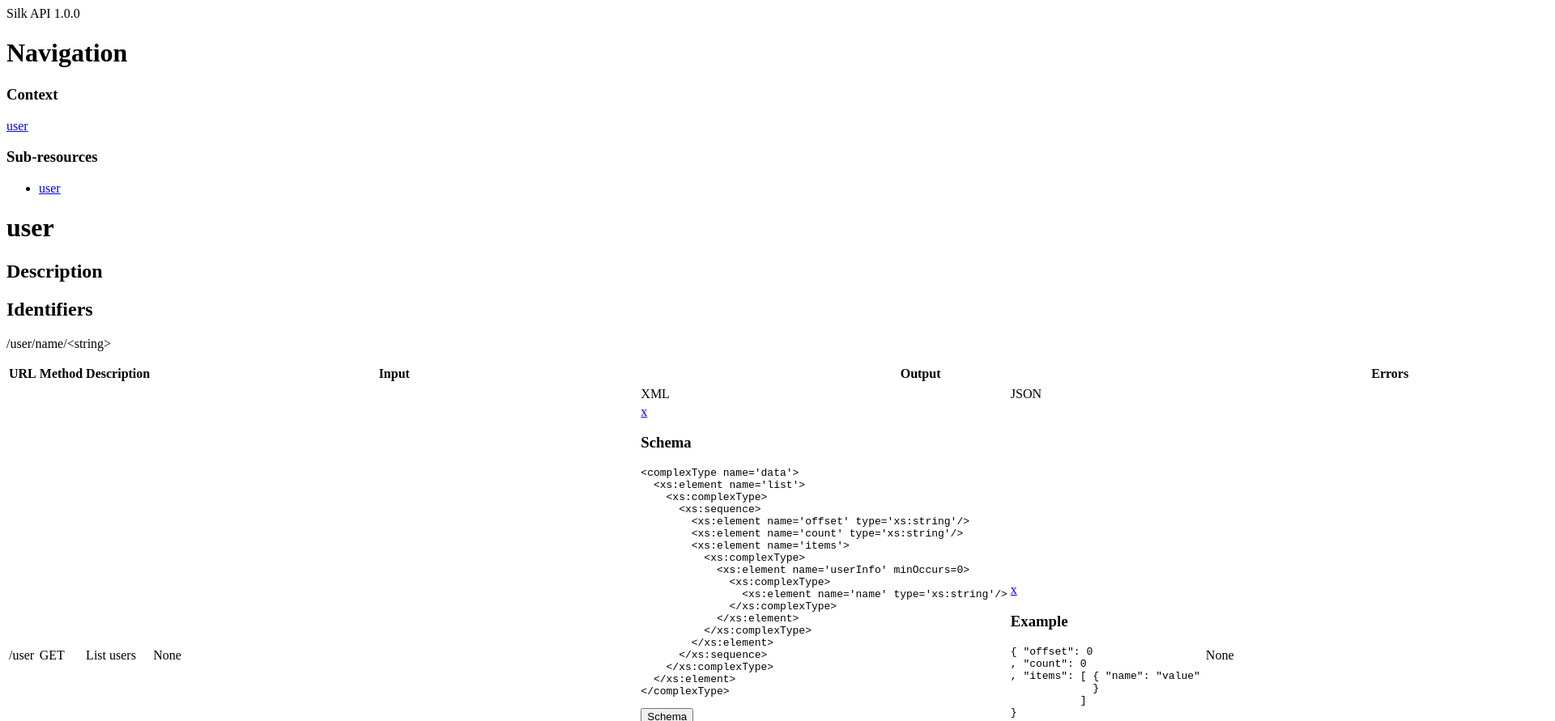
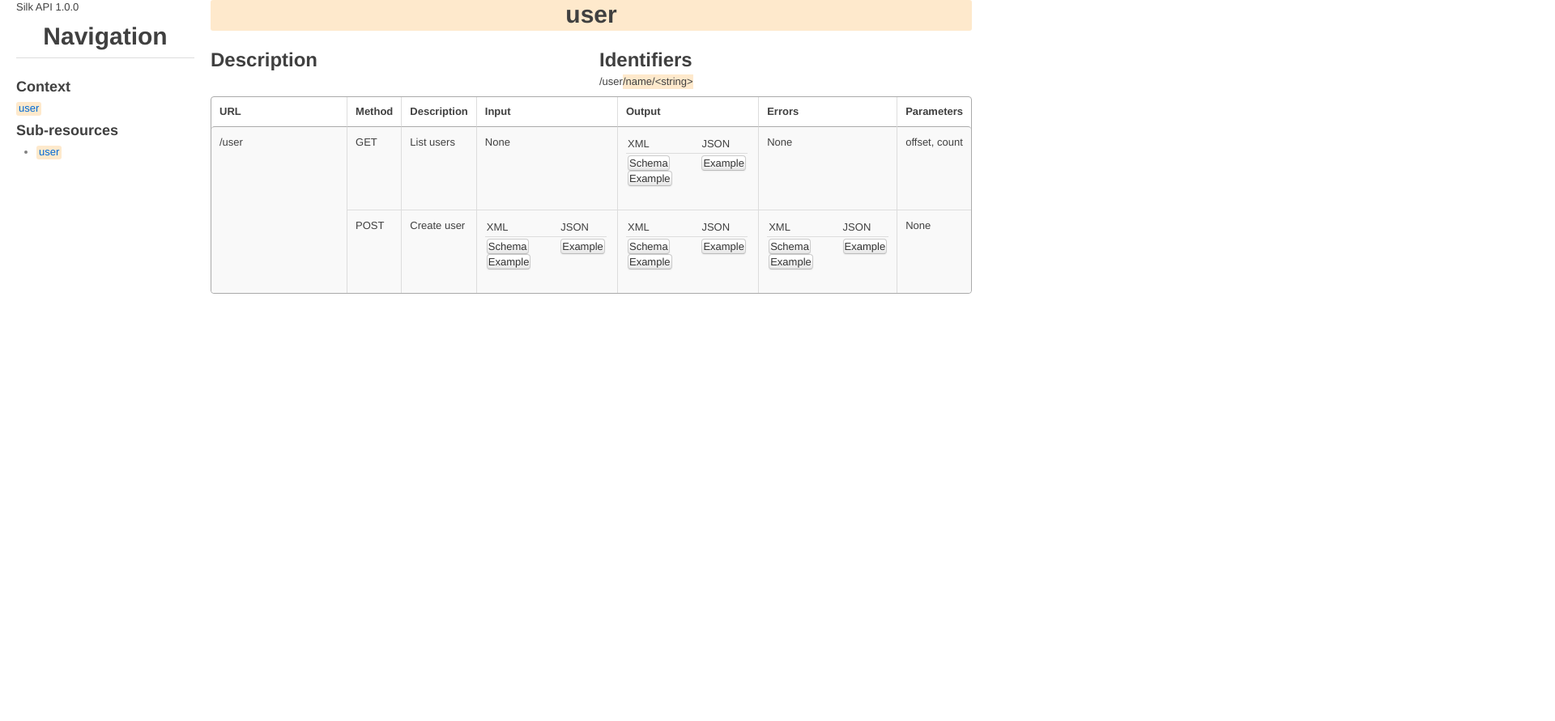
Before and after one commit to arowM/rest-doc-example, a plain HTML site: page user/index.html in a window 1280 px wide. Shown: the top 891 px of the page at 81% size, 1920 px wide, since content can reach past the window. After the commit the page ends 800 px from the top, so only its background shows below. Drawn offline with Linux system fonts and the light colour scheme; files that its build step writes are made by us from their sources; the site is published under a folder, as on GitHub Pages, so addresses that start at the root find nothing.

Commit message:
fix paths

```diff
--- a/user/index.html
+++ b/user/index.html
@@ -1,13 +1,13 @@
 <html>
   <head>
     <title>Silk API Documentation version 1.0.0 for user </title>
-    <link rel="stylesheet" type="text/css" href="/bootstrap.min.css">
-    <link rel="stylesheet" type="text/css" href="/prettify.css">
-    <link rel="stylesheet" type="text/css" href="/docs.css">
-    <script type="text/javascript" src="/jquery-nightly.js"></script>
-    <script type="text/javascript" src="/bootstrap-modal.js"></script>
-    <script type="text/javascript" src="/prettify.js"></script>
-    <script type="text/javascript" src="/docs.js"></script>
+    <link rel="stylesheet" type="text/css" href="../Docs/bootstrap.min.css">
+    <link rel="stylesheet" type="text/css" href="../Docs/prettify.css">
+    <link rel="stylesheet" type="text/css" href="../Docs/docs.css">
+    <script type="text/javascript" src="../Docs/jquery-nightly.js"></script>
+    <script type="text/javascript" src="../Docs/bootstrap-modal.js"></script>
+    <script type="text/javascript" src="../Docs/prettify.js"></script>
+    <script type="text/javascript" src="../Docs/docs.js"></script>
   </head>
   <body>
     <div class="container-fluid">
@@ -16,11 +16,11 @@
         <div class="page-header">
           <h1>Navigation</h1>
         </div>
-        <h3>Context</h3> <a class="resource-link" href="home/me/local/src/haskell/rest/docs/user">user</a>
+        <h3>Context</h3> <a class="resource-link" href="../user/index.html">user</a>
         <h3>Sub-resources</h3>
         <div class="span8">
           <ul>
-            <li><a class="resource-link" href="home/me/local/src/haskell/rest/docs/user">user</a></li>
+            <li><a class="resource-link" href="../user/index.html">user</a></li>
           </ul>
         </div>
       </div>
```
